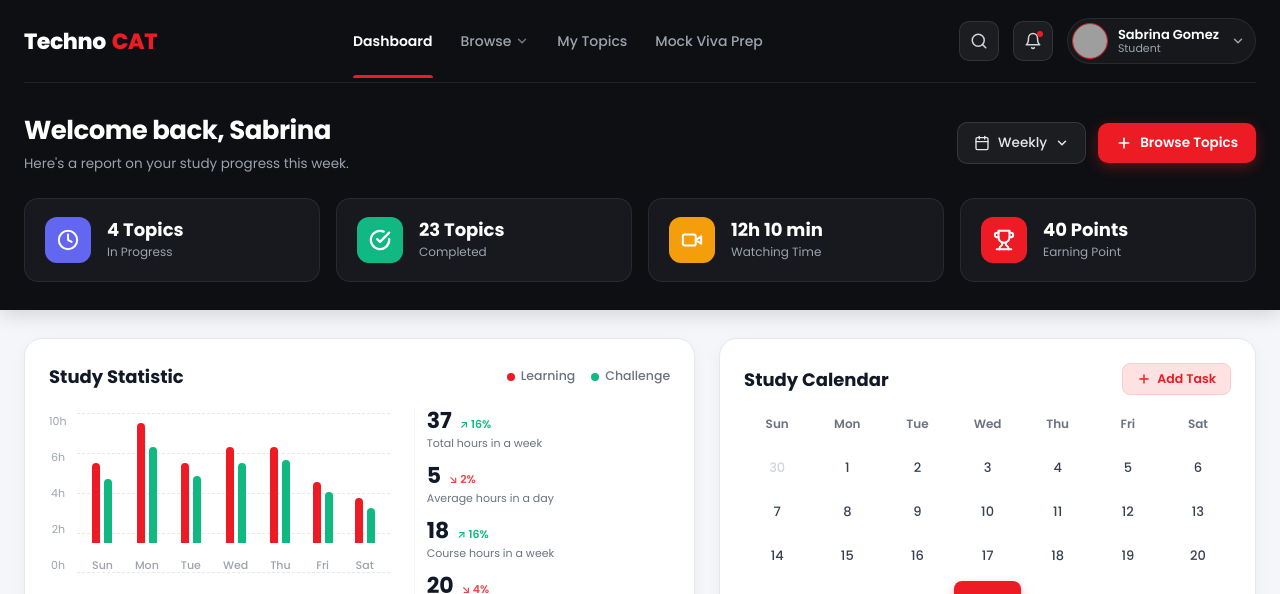
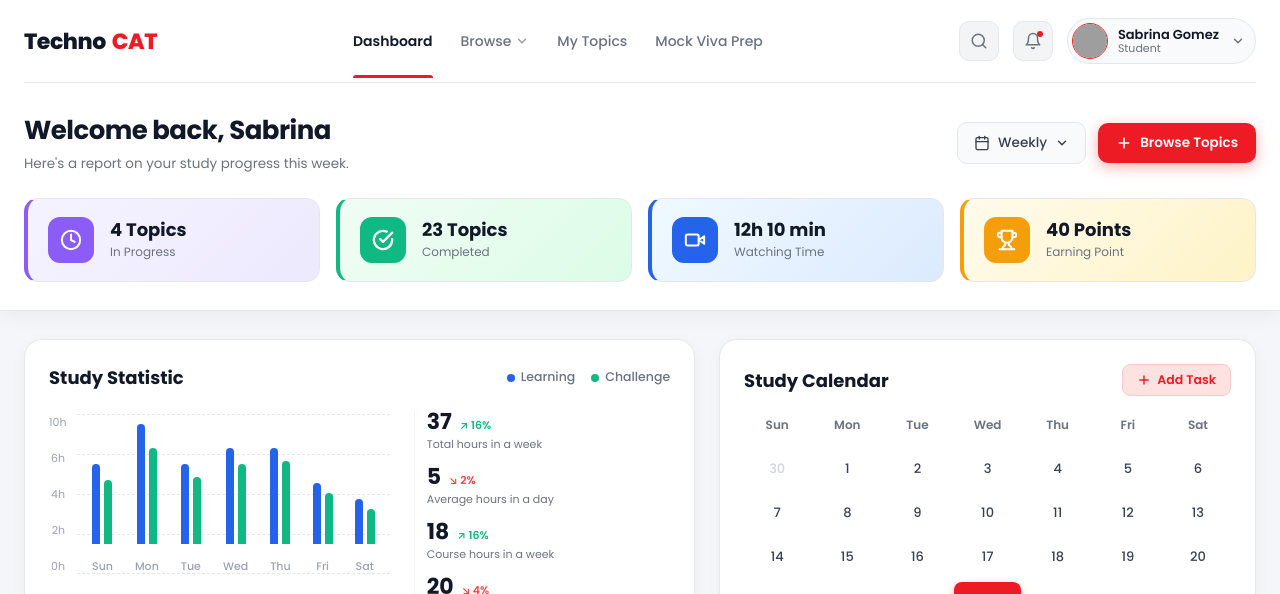
Before and after one commit to AyushmanGupta21/TechnoCAT, a Next.js app: page /dashboard in a window 1280 px wide. Shown: the top 594 px of the page. Built offline with nearby package versions, Linux system fonts and the light colour scheme; no server answers; the database is empty; grey boxes are pictures that could not be loaded.

Commit message:
style: overhaul post-login UI to match new light theme and blue accents

```diff
--- a/src/app/dashboard/dashboard.module.css
+++ b/src/app/dashboard/dashboard.module.css
@@ -8,10 +8,11 @@
 
 /* ===== DARK HEADER SECTION ===== */
 .darkHeader {
-  background: #0E0F13;
-  color: #fff;
+  background: #ffffff;
+  color: #111827;
   padding-bottom: 28px;
-  box-shadow: 0 4px 20px rgba(0, 0, 0, 0.15);
+  box-shadow: 0 4px 20px rgba(0, 0, 0, 0.05);
+  border-bottom: 1px solid #E5E7EB;
 }
 
 .headerInner {
@@ -26,7 +27,7 @@
   align-items: center;
   justify-content: space-between;
   padding: 18px 0;
-  border-bottom: 1px solid rgba(255, 255, 255, 0.08);
+  border-bottom: 1px solid #E5E7EB;
 }
 
 .brandLogo {
@@ -40,7 +41,7 @@
 }
 
 .logoTechno {
-  color: #ffffff;
+  color: #111827;
 }
 
 .logoCAT {
@@ -60,7 +61,7 @@
 }
 
 .navLink {
-  color: #9CA3AF;
+  color: #6B7280;
   font-size: 14px;
   font-weight: 500;
   text-decoration: none;
@@ -73,11 +74,11 @@
 }
 
 .navLink:hover {
-  color: #ffffff;
+  color: #111827;
 }
 
 .navLinkActive {
-  color: #ffffff;
+  color: #111827;
   font-weight: 600;
 }
 
@@ -109,9 +110,9 @@
   width: 40px;
   height: 40px;
   border-radius: 10px;
-  background: rgba(255, 255, 255, 0.06);
-  border: 1px solid rgba(255, 255, 255, 0.1);
-  color: #D1D5DB;
+  background: #F3F4F6;
+  border: 1px solid #E5E7EB;
+  color: #6B7280;
   display: flex;
   align-items: center;
   justify-content: center;
@@ -121,8 +122,8 @@
 }
 
 .iconBtn:hover {
-  background: rgba(255, 255, 255, 0.12);
-  color: #fff;
+  background: #E5E7EB;
+  color: #111827;
 }
 
 .notifDot {
@@ -141,14 +142,14 @@
   gap: 10px;
   padding: 4px 10px 4px 4px;
   border-radius: 9999px;
-  background: rgba(255, 255, 255, 0.04);
-  border: 1px solid rgba(255, 255, 255, 0.08);
+  background: #F9FAFB;
+  border: 1px solid #E5E7EB;
   cursor: pointer;
   transition: background 0.2s;
 }
 
 .userProfile:hover {
-  background: rgba(255, 255, 255, 0.08);
+  background: #F3F4F6;
 }
 
 .userAvatar {
@@ -169,12 +170,12 @@
 .userName {
   font-size: 13px;
   font-weight: 600;
-  color: #fff;
+  color: #111827;
 }
 
 .userRole {
   font-size: 11px;
-  color: #9CA3AF;
+  color: #6B7280;
 }
 
 /* Welcome Row */
@@ -197,13 +198,13 @@
 .welcomeHeading {
   font-size: 26px;
   font-weight: 700;
-  color: #fff;
+  color: #111827;
   letter-spacing: -0.02em;
 }
 
 .welcomeSubtitle {
   font-size: 13.5px;
-  color: #9CA3AF;
+  color: #6B7280;
   margin-top: 4px;
 }
 
@@ -217,9 +218,9 @@
   display: inline-flex;
   align-items: center;
   gap: 8px;
-  background: rgba(255, 255, 255, 0.06);
-  border: 1px solid rgba(255, 255, 255, 0.12);
-  color: #E5E7EB;
+  background: #F9FAFB;
+  border: 1px solid #E5E7EB;
+  color: #374151;
   font-size: 13.5px;
   font-weight: 500;
   padding: 10px 16px;
@@ -229,7 +230,7 @@
 }
 
 .periodDropdown:hover {
-  background: rgba(255, 255, 255, 0.1);
+  background: #F3F4F6;
 }
 
 .addCourseBtn {
@@ -273,19 +274,19 @@
 }
 
 .metricCard {
-  background: #17191E;
-  border: 1px solid rgba(255, 255, 255, 0.07);
+  background: #ffffff;
+  border: 1px solid #E5E7EB;
   border-radius: 14px;
   padding: 18px 20px;
   display: flex;
   align-items: center;
   gap: 16px;
-  transition: transform 0.2s, border-color 0.2s;
+  transition: transform 0.3s ease, box-shadow 0.3s ease;
 }
 
 .metricCard:hover {
-  transform: translateY(-2px);
-  border-color: rgba(255, 255, 255, 0.15);
+  transform: translateY(-4px);
+  box-shadow: 0 10px 25px rgba(0, 0, 0, 0.05);
 }
 
 .metricIconBox {
@@ -300,7 +301,7 @@
 }
 
 .iconPurple {
-  background: #6366F1;
+  background: #8b5cf6;
 }
 
 .iconGreen {
@@ -308,11 +309,11 @@
 }
 
 .iconOrange {
-  background: #F59E0B;
+  background: #2563EB;
 }
 
 .iconPink {
-  background: #ED1C24;
+  background: #f59e0b;
 }
 
 .metricInfo {
@@ -323,13 +324,13 @@
 .metricValue {
   font-size: 18px;
   font-weight: 700;
-  color: #fff;
+  color: #111827;
   line-height: 1.2;
 }
 
 .metricLabel {
   font-size: 12px;
-  color: #9CA3AF;
+  color: #6B7280;
   margin-top: 2px;
 }
 
@@ -396,7 +397,7 @@
   width: 8px;
   height: 8px;
   border-radius: 50%;
-  background: #ED1C24;
+  background: #2563EB;
 }
 
 .dotChallenge {
@@ -485,7 +486,7 @@
 
 .barLearning {
   width: 8px;
-  background: #ED1C24;
+  background: #2563EB;
   border-radius: 4px 4px 0 0;
   transition: height 0.3s ease;
 }
@@ -758,11 +759,11 @@
   top: calc(100% + 8px);
   right: 0;
   width: 220px;
-  background: #181A20;
-  border: 1px solid rgba(255, 255, 255, 0.12);
+  background: #ffffff;
+  border: 1px solid #E5E7EB;
   border-radius: 12px;
   padding: 8px;
-  box-shadow: 0 10px 30px rgba(0, 0, 0, 0.4);
+  box-shadow: 0 10px 30px rgba(0, 0, 0, 0.1);
   z-index: 50;
   display: flex;
   flex-direction: column;
@@ -773,8 +774,8 @@
 .profileMenuEmail {
   padding: 8px 12px;
   font-size: 12px;
-  color: #9CA3AF;
-  border-bottom: 1px solid rgba(255, 255, 255, 0.08);
+  color: #6B7280;
+  border-bottom: 1px solid #F3F4F6;
   word-break: break-all;
 }
 
@@ -785,7 +786,7 @@
   padding: 9px 12px;
   border-radius: 8px;
   font-size: 13px;
-  color: #E5E7EB;
+  color: #374151;
   background: none;
   border: none;
   width: 100%;
@@ -795,12 +796,12 @@
 }
 
 .profileMenuItem:hover {
-  background: rgba(255, 255, 255, 0.08);
-  color: #fff;
+  background: #F3F4F6;
+  color: #111827;
 }
 
 .profileMenuItemDanger {
-  color: #F87171;
+  color: #EF4444;
 }
 
 .profileMenuItemDanger:hover {
--- a/src/app/dashboard/page.tsx
+++ b/src/app/dashboard/page.tsx
@@ -362,7 +362,7 @@ export default function DashboardPage() {
           {/* 4 Metric Cards Row */}
           <div className={styles.metricCardsRow}>
             {/* Card 1: In Progress */}
-            <div className={styles.metricCard}>
+            <div className={styles.metricCard} style={{ background: 'linear-gradient(135deg, #f5f3ff, #ede9fe)', borderLeft: '4px solid #8b5cf6' }}>
               <div className={`${styles.metricIconBox} ${styles.iconPurple}`}>
                 <svg width="22" height="22" viewBox="0 0 24 24" fill="none" stroke="currentColor" strokeWidth="2.2" strokeLinecap="round" strokeLinejoin="round">
                   <circle cx="12" cy="12" r="10" />
@@ -376,7 +376,7 @@ export default function DashboardPage() {
             </div>
 
             {/* Card 2: Completed */}
-            <div className={styles.metricCard}>
+            <div className={styles.metricCard} style={{ background: 'linear-gradient(135deg, #f0fdf4, #dcfce7)', borderLeft: '4px solid #10b981' }}>
               <div className={`${styles.metricIconBox} ${styles.iconGreen}`}>
                 <svg width="22" height="22" viewBox="0 0 24 24" fill="none" stroke="currentColor" strokeWidth="2.5" strokeLinecap="round" strokeLinejoin="round">
                   <path d="M22 11.08V12a10 10 0 1 1-5.93-9.14" />
@@ -390,7 +390,7 @@ export default function DashboardPage() {
             </div>
 
             {/* Card 3: Watching Time */}
-            <div className={styles.metricCard}>
+            <div className={styles.metricCard} style={{ background: 'linear-gradient(135deg, #f0f9ff, #dbeafe)', borderLeft: '4px solid #2563EB' }}>
               <div className={`${styles.metricIconBox} ${styles.iconOrange}`}>
                 <svg width="22" height="22" viewBox="0 0 24 24" fill="none" stroke="currentColor" strokeWidth="2.2" strokeLinecap="round" strokeLinejoin="round">
                   <path d="m22 8-6 4 6 4V8Z" />
@@ -404,7 +404,7 @@ export default function DashboardPage() {
             </div>
 
             {/* Card 4: Earning Point */}
-            <div className={styles.metricCard}>
+            <div className={styles.metricCard} style={{ background: 'linear-gradient(135deg, #fffbeb, #fef3c7)', borderLeft: '4px solid #f59e0b' }}>
               <div className={`${styles.metricIconBox} ${styles.iconPink}`}>
                 <svg width="22" height="22" viewBox="0 0 24 24" fill="none" stroke="currentColor" strokeWidth="2.2" strokeLinecap="round" strokeLinejoin="round">
                   <path d="M6 9H4.5a2.5 2.5 0 0 1 0-5H6" />
--- a/src/app/topics/[id]/topicDetail.module.css
+++ b/src/app/topics/[id]/topicDetail.module.css
@@ -12,11 +12,12 @@
 
 /* ===== DARK UPPER HEADER ===== */
 .darkHeader {
-  background: #0E0F13;
-  color: #fff;
+  background: #ffffff;
+  color: #111827;
   padding-bottom: 24px;
-  box-shadow: 0 4px 20px rgba(0, 0, 0, 0.15);
+  box-shadow: 0 4px 20px rgba(0, 0, 0, 0.05);
   width: 100%;
+  border-bottom: 1px solid #E5E7EB;
 }
 
 .headerInner {
@@ -33,7 +34,7 @@
   align-items: center;
   justify-content: space-between;
   padding: 18px 0;
-  border-bottom: 1px solid rgba(255, 255, 255, 0.08);
+  border-bottom: 1px solid #E5E7EB;
 }
 
 .brandLogo {
@@ -47,7 +48,7 @@
 }
 
 .logoTechno {
-  color: #ffffff;
+  color: #111827;
 }
 
 .logoCAT {
@@ -67,7 +68,7 @@
 }
 
 .navLink {
-  color: #9CA3AF;
+  color: #6B7280;
   font-size: 14px;
   font-weight: 500;
   text-decoration: none;
@@ -80,11 +81,11 @@
 }
 
 .navLink:hover {
-  color: #fff;
+  color: #111827;
 }
 
 .navLinkActive {
-  color: #fff;
+  color: #111827;
   font-weight: 600;
 }
 
@@ -116,9 +117,9 @@
   width: 40px;
   height: 40px;
   border-radius: 50%;
-  background: rgba(255, 255, 255, 0.06);
-  border: 1px solid rgba(255, 255, 255, 0.1);
-  color: #D1D5DB;
+  background: #F3F4F6;
+  border: 1px solid #E5E7EB;
+  color: #6B7280;
   display: flex;
   align-items: center;
   justify-content: center;
@@ -127,8 +128,8 @@
 }
 
 .iconBtn:hover {
-  background: rgba(255, 255, 255, 0.12);
-  color: #fff;
+  background: #E5E7EB;
+  color: #111827;
 }
 
 .userPill {
@@ -136,8 +137,8 @@
   align-items: center;
   gap: 10px;
   padding: 4px 12px 4px 4px;
-  background: rgba(255, 255, 255, 0.06);
-  border: 1px solid rgba(255, 255, 255, 0.1);
+  background: #F9FAFB;
+  border: 1px solid #E5E7EB;
   border-radius: 30px;
   cursor: pointer;
 }
@@ -157,13 +158,13 @@
 .userName {
   font-size: 13px;
   font-weight: 600;
-  color: #fff;
+  color: #111827;
   line-height: 1.2;
 }
 
 .userRole {
   font-size: 11px;
-  color: #9CA3AF;
+  color: #6B7280;
   line-height: 1.2;
 }
 
@@ -1016,15 +1017,15 @@
 }
 
 .actionCircleBtn:hover {
-  background: #FEF2F2;
-  border-color: #FCA5A5;
-  color: #ED1C24;
+  background: #EFF6FF;
+  border-color: #BFDBFE;
+  color: #2563EB;
 }
 
 .actionCircleBtnActive {
-  background: #FEF2F2;
-  border-color: #ED1C24;
-  color: #ED1C24;
+  background: #EFF6FF;
+  border-color: #2563EB;
+  color: #2563EB;
 }
 
 /* About Course Card */
@@ -1057,7 +1058,7 @@
 .showMoreBtn {
   background: none;
   border: none;
-  color: #ED1C24;
+  color: #2563EB;
   font-weight: 600;
   font-size: 13px;
   cursor: pointer;
@@ -1097,7 +1098,7 @@
   width: 6px;
   height: 6px;
   border-radius: 50%;
-  background: #9CA3AF;
+  background: #2563EB;
   margin-top: 8px;
   flex-shrink: 0;
 }
@@ -1143,7 +1144,7 @@
 }
 
 .progressPercentBadge {
-  color: #ED1C24;
+  color: #2563EB;
   font-size: 18px;
   font-weight: 800;
 }
@@ -1170,7 +1171,7 @@
   top: 5px;
   left: 0;
   height: 4px;
-  background: #ED1C24;
+  background: #2563EB;
   border-radius: 2px;
   z-index: 2;
   transition: width 0.3s;
@@ -1199,9 +1200,9 @@
 }
 
 .milestoneDotFilled {
-  background: #ED1C24;
-  border-color: #ED1C24;
-  box-shadow: 0 0 0 3px rgba(237, 28, 36, 0.2);
+  background: #2563EB;
+  border-color: #2563EB;
+  box-shadow: 0 0 0 3px rgba(37, 99, 235, 0.2);
 }
 
 .milestoneLabel {
@@ -1291,8 +1292,8 @@
 }
 
 .moduleFilterChipActive {
-  background: #ED1C24;
-  border-color: #ED1C24;
+  background: #2563EB;
+  border-color: #2563EB;
   color: #ffffff;
 }
 
@@ -1333,10 +1334,10 @@
 }
 
 .lessonItemActive {
-  background: #ED1C24 !important;
-  border-color: #ED1C24 !important;
+  background: #2563EB !important;
+  border-color: #2563EB !important;
   color: #ffffff;
-  box-shadow: 0 6px 18px rgba(237, 28, 36, 0.25);
+  box-shadow: 0 6px 18px rgba(37, 99, 235, 0.25);
 }
 
 .lessonItemLeft {
@@ -1351,7 +1352,7 @@
   height: 32px;
   border-radius: 8px;
   background: #FFFFFF;
-  color: #ED1C24;
+  color: #2563EB;
   display: flex;
   align-items: center;
   justify-content: center;
@@ -1374,7 +1375,7 @@
 .lessonCodeBadge {
   font-size: 10px;
   font-weight: 700;
-  color: #ED1C24;
+  color: #2563EB;
   letter-spacing: 0.02em;
 }
 
--- a/src/app/topics/topics.module.css
+++ b/src/app/topics/topics.module.css
@@ -8,10 +8,11 @@
 
 /* ===== DARK HEADER SECTION ===== */
 .darkHeader {
-  background: #0E0F13;
-  color: #fff;
+  background: #ffffff;
+  color: #111827;
   padding-bottom: 36px;
-  box-shadow: 0 4px 20px rgba(0, 0, 0, 0.15);
+  box-shadow: 0 4px 20px rgba(0, 0, 0, 0.05);
+  border-bottom: 1px solid #E5E7EB;
 }
 
 .headerInner {
@@ -26,7 +27,7 @@
   align-items: center;
   justify-content: space-between;
   padding: 18px 0;
-  border-bottom: 1px solid rgba(255, 255, 255, 0.08);
+  border-bottom: 1px solid #E5E7EB;
 }
 
 .brandLogo {
@@ -40,7 +41,7 @@
 }
 
 .logoTechno {
-  color: #ffffff;
+  color: #111827;
 }
 
 .logoCAT {
@@ -60,7 +61,7 @@
 }
 
 .navLink {
-  color: #9CA3AF;
+  color: #6B7280;
   font-size: 14px;
   font-weight: 500;
   text-decoration: none;
@@ -73,11 +74,11 @@
 }
 
 .navLink:hover {
-  color: #fff;
+  color: #111827;
 }
 
 .navLinkActive {
-  color: #fff;
+  color: #111827;
   font-weight: 600;
 }
 
@@ -110,9 +111,9 @@
   width: 40px;
   height: 40px;
   border-radius: 50%;
-  background: rgba(255, 255, 255, 0.06);
-  border: 1px solid rgba(255, 255, 255, 0.1);
-  color: #D1D5DB;
+  background: #F3F4F6;
+  border: 1px solid #E5E7EB;
+  color: #6B7280;
   display: flex;
   align-items: center;
   justify-content: center;
@@ -121,8 +122,8 @@
 }
 
 .iconBtn:hover {
-  background: rgba(255, 255, 255, 0.12);
-  color: #fff;
+  background: #E5E7EB;
+  color: #111827;
 }
 
 .userPill {
@@ -130,8 +131,8 @@
   align-items: center;
   gap: 10px;
   padding: 4px 12px 4px 4px;
-  background: rgba(255, 255, 255, 0.06);
-  border: 1px solid rgba(255, 255, 255, 0.1);
+  background: #F9FAFB;
+  border: 1px solid #E5E7EB;
   border-radius: 30px;
   cursor: pointer;
 }
@@ -151,7 +152,7 @@
 .userName {
   font-size: 13px;
   font-weight: 600;
-  color: #fff;
+  color: #111827;
   line-height: 1.2;
 }
 
@@ -180,13 +181,13 @@
 .pageTitle {
   font-size: 28px;
   font-weight: 700;
-  color: #ffffff;
+  color: #111827;
   margin: 0 0 6px 0;
 }
 
 .pageSubtitle {
   font-size: 14px;
-  color: #9CA3AF;
+  color: #6B7280;
   margin: 0;
 }
 
@@ -213,19 +214,19 @@
 .searchInput {
   width: 100%;
   padding: 11px 16px 11px 42px;
-  background: rgba(255, 255, 255, 0.08);
-  border: 1px solid rgba(255, 255, 255, 0.15);
+  background: #ffffff;
+  border: 1px solid #D1D5DB;
   border-radius: 12px;
-  color: #fff;
+  color: #111827;
   font-size: 14px;
   outline: none;
   transition: all 0.2s;
 }
 
 .searchInput:focus {
-  background: rgba(255, 255, 255, 0.12);
-  border-color: #ED1C24;
-  box-shadow: 0 0 0 3px rgba(237, 28, 36, 0.25);
+  background: #ffffff;
+  border-color: #2563EB;
+  box-shadow: 0 0 0 3px rgba(37, 99, 235, 0.15);
 }
 
 .searchInput::placeholder {
@@ -242,9 +243,9 @@
 }
 
 .categoryTab {
-  background: rgba(255, 255, 255, 0.06);
-  border: 1px solid rgba(255, 255, 255, 0.1);
-  color: #D1D5DB;
+  background: #F3F4F6;
+  border: 1px solid #E5E7EB;
+  color: #4B5563;
   padding: 8px 18px;
   border-radius: 20px;
   font-size: 13px;
@@ -255,13 +256,13 @@
 }
 
 .categoryTab:hover {
-  background: rgba(255, 255, 255, 0.12);
-  color: #fff;
+  background: #E5E7EB;
+  color: #111827;
 }
 
 .categoryTabActive {
-  background: #ED1C24;
-  border-color: #ED1C24;
+  background: #2563EB;
+  border-color: #2563EB;
   color: #fff;
   font-weight: 600;
 }
@@ -308,7 +309,7 @@
 .topicCard:hover {
   transform: translateY(-4px);
   box-shadow: 0 12px 28px rgba(0, 0, 0, 0.08);
-  border-color: #FCA5A5;
+  border-color: #BFDBFE;
 }
 
 .cardBanner {
@@ -416,7 +417,7 @@
 }
 
 .progressPercent {
-  color: #ED1C24;
+  color: #2563EB;
   font-weight: 700;
 }
 
@@ -431,7 +432,7 @@
 
 .progressBarFill {
   height: 100%;
-  background: #ED1C24;
+  background: #2563EB;
   border-radius: 4px;
   transition: width 0.3s;
 }
@@ -442,9 +443,9 @@
   align-items: center;
   justify-content: space-between;
   width: 100%;
-  background: #FEF2F2;
-  color: #ED1C24;
-  border: 1px solid #FCA5A5;
+  background: #EFF6FF;
+  color: #2563EB;
+  border: 1px solid #BFDBFE;
   border-radius: 10px;
   padding: 10px 14px;
   font-size: 13px;
@@ -454,7 +455,7 @@
 }
 
 .topicCard:hover .cardActionBtn {
-  background: #ED1C24;
+  background: #2563EB;
   color: #ffffff;
-  border-color: #ED1C24;
+  border-color: #2563EB;
 }
```
Also changed, not shown: src/components/VideoAskPanel.module.css (+27 -27 lines).
